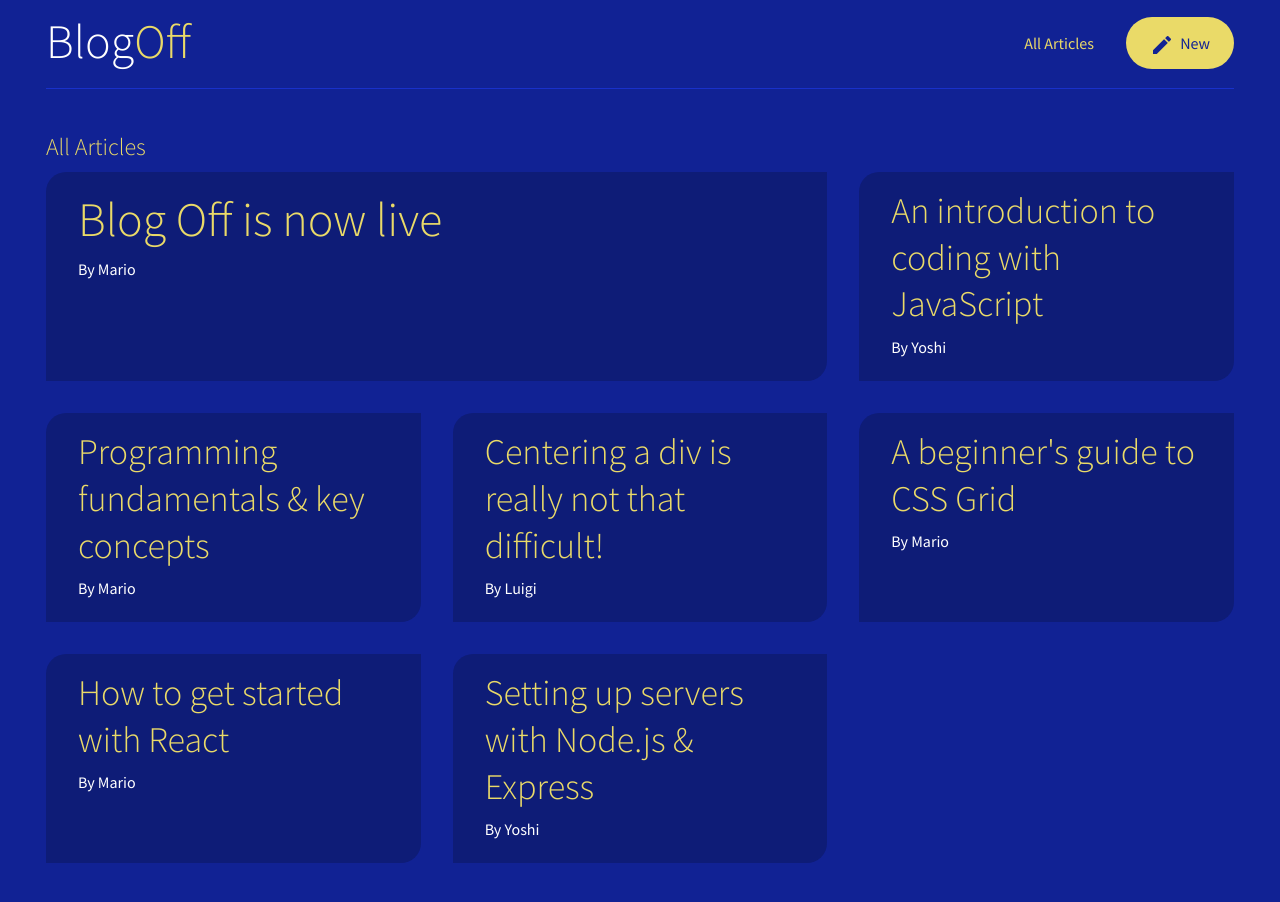
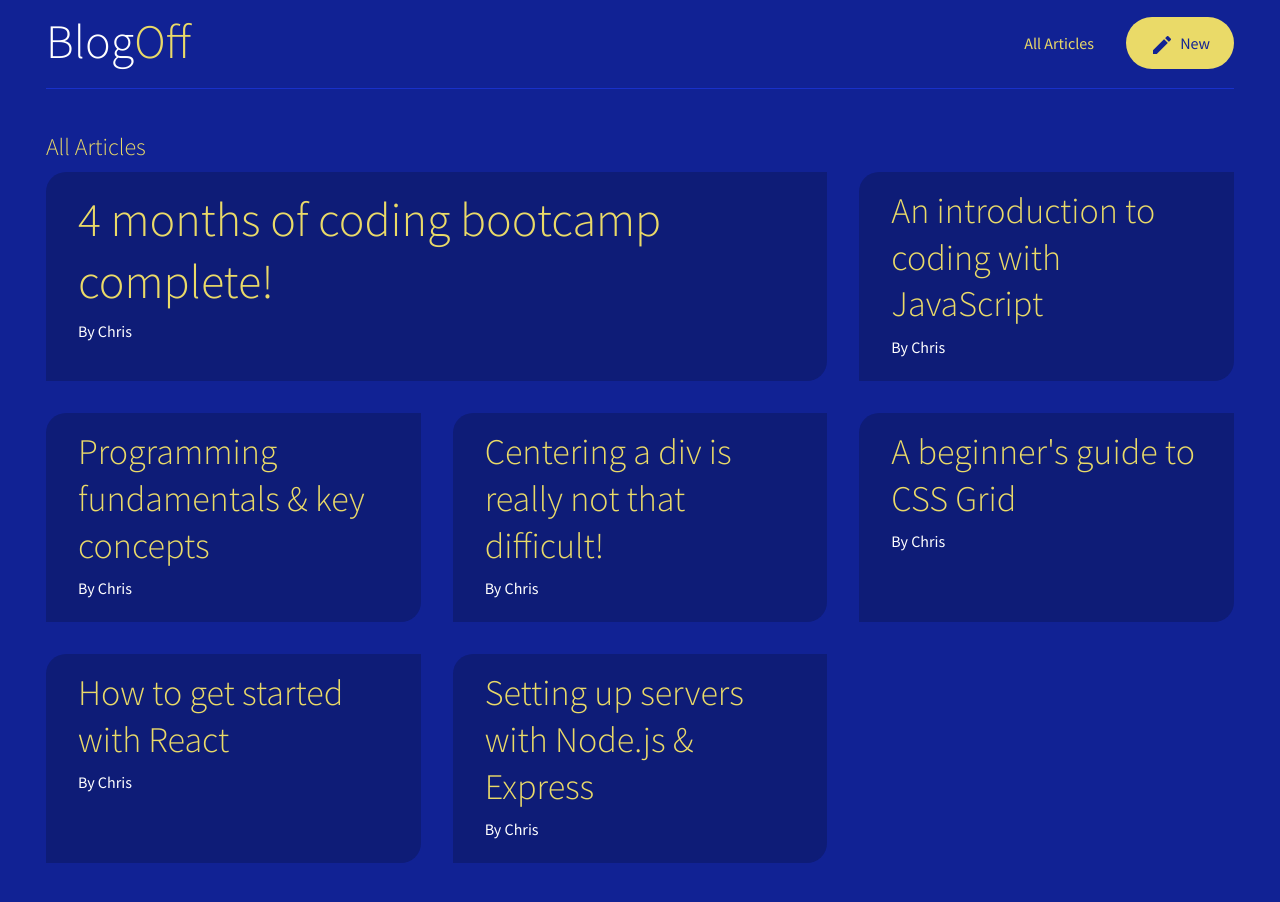
Before and after one commit to CH-DD/react-blog, a React (Create React App) app: page / in a window 1280 px wide. Built offline with nearby package versions, Linux system fonts and the light colour scheme; data requests are answered from the project's data file.

Commit message:
Tutorial #29 - Making POST Request complete. Tweaks to dummy-db & authors data

```diff
--- a/data/dummy-db.json
+++ b/data/dummy-db.json
@@ -2,43 +2,43 @@
   "articles": [
     {
       "id": 1,
-            "author": "Mario",
-            "title": "Blog Off is now live",
+      "author": "Chris",
+      "title": "4 months of coding bootcamp complete!",
       "body": "Lorem ipsum dolor sit amet, consectetur adipiscing elit, sed do eiusmod tempor incididunt ut labore et dolore magna aliqua. Ut enim ad minim veniam, quis nostrud exercitation ullamco laboris nisi ut aliquip ex ea commodo consequat.\n Lorem ipsum dolor sit amet, consectetur adipiscing elit, sed do eiusmod tempor incididunt ut labore et dolore magna aliqua. Ut enim ad minim veniam, quis nostrud exercitation ullamco laboris nisi ut aliquip ex ea commodo consequat. Duis aute irure dolor in reprehenderit in voluptate velit esse cillum dolore eu fugiat nulla pariatur. Excepteur sint occaecat cupidatat non proident, sunt in culpa qui officia deserunt mollit anim id est laborum.\n Lorem ipsum dolor sit amet, consectetur adipiscing elit, sed do eiusmod tempor incididunt ut labore et dolore magna aliqua. Ut enim ad minim veniam, quis nostrud exercitation ullamco laboris nisi ut aliquip ex ea commodo consequat.\n Lorem ipsum dolor sit amet, consectetur adipiscing elit, sed do eiusmod tempor incididunt ut labore et dolore magna aliqua. Ut enim ad minim veniam, quis nostrud exercitation ullamco laboris nisi ut aliquip ex ea commodo consequat. Duis aute irure dolor in reprehenderit in voluptate velit esse cillum dolore eu fugiat nulla pariatur. Excepteur sint occaecat cupidatat non proident, sunt in culpa qui officia deserunt mollit anim id est laborum."
     },
     {
       "id": 2,
-            "author": "Yoshi",
+      "author": "Chris",
       "title": "An introduction to coding with JavaScript",
       "body": "Lorem ipsum dolor sit amet, consectetur adipiscing elit, sed do eiusmod tempor incididunt ut labore et dolore magna aliqua. Ut enim ad minim veniam, quis nostrud exercitation ullamco laboris nisi ut aliquip ex ea commodo consequat.\n Lorem ipsum dolor sit amet, consectetur adipiscing elit, sed do eiusmod tempor incididunt ut labore et dolore magna aliqua. Ut enim ad minim veniam, quis nostrud exercitation ullamco laboris nisi ut aliquip ex ea commodo consequat. Duis aute irure dolor in reprehenderit in voluptate velit esse cillum dolore eu fugiat nulla pariatur. Excepteur sint occaecat cupidatat non proident, sunt in culpa qui officia deserunt mollit anim id est laborum.\n Lorem ipsum dolor sit amet, consectetur adipiscing elit, sed do eiusmod tempor incididunt ut labore et dolore magna aliqua. Ut enim ad minim veniam, quis nostrud exercitation ullamco laboris nisi ut aliquip ex ea commodo consequat.\n Lorem ipsum dolor sit amet, consectetur adipiscing elit, sed do eiusmod tempor incididunt ut labore et dolore magna aliqua. Ut enim ad minim veniam, quis nostrud exercitation ullamco laboris nisi ut aliquip ex ea commodo consequat. Duis aute irure dolor in reprehenderit in voluptate velit esse cillum dolore eu fugiat nulla pariatur. Excepteur sint occaecat cupidatat non proident, sunt in culpa qui officia deserunt mollit anim id est laborum."
     },
     {
       "id": 3,
-            "author": "Mario",
+      "author": "Chris",
       "title": "Programming fundamentals & key concepts",
       "body": "Lorem ipsum dolor sit amet, consectetur adipiscing elit, sed do eiusmod tempor incididunt ut labore et dolore magna aliqua. Ut enim ad minim veniam, quis nostrud exercitation ullamco laboris nisi ut aliquip ex ea commodo consequat.\n Lorem ipsum dolor sit amet, consectetur adipiscing elit, sed do eiusmod tempor incididunt ut labore et dolore magna aliqua. Ut enim ad minim veniam, quis nostrud exercitation ullamco laboris nisi ut aliquip ex ea commodo consequat. Duis aute irure dolor in reprehenderit in voluptate velit esse cillum dolore eu fugiat nulla pariatur. Excepteur sint occaecat cupidatat non proident, sunt in culpa qui officia deserunt mollit anim id est laborum.\n Lorem ipsum dolor sit amet, consectetur adipiscing elit, sed do eiusmod tempor incididunt ut labore et dolore magna aliqua. Ut enim ad minim veniam, quis nostrud exercitation ullamco laboris nisi ut aliquip ex ea commodo consequat.\n Lorem ipsum dolor sit amet, consectetur adipiscing elit, sed do eiusmod tempor incididunt ut labore et dolore magna aliqua. Ut enim ad minim veniam, quis nostrud exercitation ullamco laboris nisi ut aliquip ex ea commodo consequat. Duis aute irure dolor in reprehenderit in voluptate velit esse cillum dolore eu fugiat nulla pariatur. Excepteur sint occaecat cupidatat non proident, sunt in culpa qui officia deserunt mollit anim id est laborum."
     },
     {
       "id": 4,
-            "author": "Luigi",
+      "author": "Chris",
       "title": "Centering a div is really not that difficult!",
       "body": "Lorem ipsum dolor sit amet, consectetur adipiscing elit, sed do eiusmod tempor incididunt ut labore et dolore magna aliqua. Ut enim ad minim veniam, quis nostrud exercitation ullamco laboris nisi ut aliquip ex ea commodo consequat.\n Lorem ipsum dolor sit amet, consectetur adipiscing elit, sed do eiusmod tempor incididunt ut labore et dolore magna aliqua. Ut enim ad minim veniam, quis nostrud exercitation ullamco laboris nisi ut aliquip ex ea commodo consequat. Duis aute irure dolor in reprehenderit in voluptate velit esse cillum dolore eu fugiat nulla pariatur. Excepteur sint occaecat cupidatat non proident, sunt in culpa qui officia deserunt mollit anim id est laborum.\n Lorem ipsum dolor sit amet, consectetur adipiscing elit, sed do eiusmod tempor incididunt ut labore et dolore magna aliqua. Ut enim ad minim veniam, quis nostrud exercitation ullamco laboris nisi ut aliquip ex ea commodo consequat.\n Lorem ipsum dolor sit amet, consectetur adipiscing elit, sed do eiusmod tempor incididunt ut labore et dolore magna aliqua. Ut enim ad minim veniam, quis nostrud exercitation ullamco laboris nisi ut aliquip ex ea commodo consequat. Duis aute irure dolor in reprehenderit in voluptate velit esse cillum dolore eu fugiat nulla pariatur. Excepteur sint occaecat cupidatat non proident, sunt in culpa qui officia deserunt mollit anim id est laborum."
     },
     {
       "id": 5,
-            "author": "Mario",
+      "author": "Chris",
       "title": "A beginner's guide to CSS Grid",
       "body": "Lorem ipsum dolor sit amet, consectetur adipiscing elit, sed do eiusmod tempor incididunt ut labore et dolore magna aliqua. Ut enim ad minim veniam, quis nostrud exercitation ullamco laboris nisi ut aliquip ex ea commodo consequat.\n Lorem ipsum dolor sit amet, consectetur adipiscing elit, sed do eiusmod tempor incididunt ut labore et dolore magna aliqua. Ut enim ad minim veniam, quis nostrud exercitation ullamco laboris nisi ut aliquip ex ea commodo consequat. Duis aute irure dolor in reprehenderit in voluptate velit esse cillum dolore eu fugiat nulla pariatur. Excepteur sint occaecat cupidatat non proident, sunt in culpa qui officia deserunt mollit anim id est laborum.\n Lorem ipsum dolor sit amet, consectetur adipiscing elit, sed do eiusmod tempor incididunt ut labore et dolore magna aliqua. Ut enim ad minim veniam, quis nostrud exercitation ullamco laboris nisi ut aliquip ex ea commodo consequat.\n Lorem ipsum dolor sit amet, consectetur adipiscing elit, sed do eiusmod tempor incididunt ut labore et dolore magna aliqua. Ut enim ad minim veniam, quis nostrud exercitation ullamco laboris nisi ut aliquip ex ea commodo consequat. Duis aute irure dolor in reprehenderit in voluptate velit esse cillum dolore eu fugiat nulla pariatur. Excepteur sint occaecat cupidatat non proident, sunt in culpa qui officia deserunt mollit anim id est laborum."
     },
     {
       "id": 6,
-            "author": "Mario",
+      "author": "Chris",
       "title": "How to get started with React",
       "body": "Lorem ipsum dolor sit amet, consectetur adipiscing elit, sed do eiusmod tempor incididunt ut labore et dolore magna aliqua. Ut enim ad minim veniam, quis nostrud exercitation ullamco laboris nisi ut aliquip ex ea commodo consequat.\n Lorem ipsum dolor sit amet, consectetur adipiscing elit, sed do eiusmod tempor incididunt ut labore et dolore magna aliqua. Ut enim ad minim veniam, quis nostrud exercitation ullamco laboris nisi ut aliquip ex ea commodo consequat. Duis aute irure dolor in reprehenderit in voluptate velit esse cillum dolore eu fugiat nulla pariatur. Excepteur sint occaecat cupidatat non proident, sunt in culpa qui officia deserunt mollit anim id est laborum.\n Lorem ipsum dolor sit amet, consectetur adipiscing elit, sed do eiusmod tempor incididunt ut labore et dolore magna aliqua. Ut enim ad minim veniam, quis nostrud exercitation ullamco laboris nisi ut aliquip ex ea commodo consequat.\n Lorem ipsum dolor sit amet, consectetur adipiscing elit, sed do eiusmod tempor incididunt ut labore et dolore magna aliqua. Ut enim ad minim veniam, quis nostrud exercitation ullamco laboris nisi ut aliquip ex ea commodo consequat. Duis aute irure dolor in reprehenderit in voluptate velit esse cillum dolore eu fugiat nulla pariatur. Excepteur sint occaecat cupidatat non proident, sunt in culpa qui officia deserunt mollit anim id est laborum."
     },
     {
       "id": 7,
-            "author": "Yoshi",
+      "author": "Chris",
       "title": "Setting up servers with Node.js & Express",
       "body": "Lorem ipsum dolor sit amet, consectetur adipiscing elit, sed do eiusmod tempor incididunt ut labore et dolore magna aliqua. Ut enim ad minim veniam, quis nostrud exercitation ullamco laboris nisi ut aliquip ex ea commodo consequat.\n Lorem ipsum dolor sit amet, consectetur adipiscing elit, sed do eiusmod tempor incididunt ut labore et dolore magna aliqua. Ut enim ad minim veniam, quis nostrud exercitation ullamco laboris nisi ut aliquip ex ea commodo consequat. Duis aute irure dolor in reprehenderit in voluptate velit esse cillum dolore eu fugiat nulla pariatur. Excepteur sint occaecat cupidatat non proident, sunt in culpa qui officia deserunt mollit anim id est laborum.\n Lorem ipsum dolor sit amet, consectetur adipiscing elit, sed do eiusmod tempor incididunt ut labore et dolore magna aliqua. Ut enim ad minim veniam, quis nostrud exercitation ullamco laboris nisi ut aliquip ex ea commodo consequat.\n Lorem ipsum dolor sit amet, consectetur adipiscing elit, sed do eiusmod tempor incididunt ut labore et dolore magna aliqua. Ut enim ad minim veniam, quis nostrud exercitation ullamco laboris nisi ut aliquip ex ea commodo consequat. Duis aute irure dolor in reprehenderit in voluptate velit esse cillum dolore eu fugiat nulla pariatur. Excepteur sint occaecat cupidatat non proident, sunt in culpa qui officia deserunt mollit anim id est laborum."
     }
--- a/src/components/CreateArticle.js
+++ b/src/components/CreateArticle.js
@@ -5,7 +5,10 @@ const CreateArticle = () => {
     // State: for form input values
     const [ title, setTitle ] = useState("");           // initially empty
     const [ body, setBody ] = useState("");             // initially empty
-    const [ author, setAuthor ] = useState("Mario");    // inc. default value
+    const [ author, setAuthor ] = useState("Chris");    // inc. default value
+
+    // Loading message whilst posting article & waiting for submission
+    const [isLoading, setIsLoading] = useState(false);  // initial value: true
 
     // Handle form submission
     const handleSubmit = (event) => {
@@ -13,9 +16,22 @@ const CreateArticle = () => {
         // prevent default action: page refresh when button is pressed
         event.preventDefault();
 
-        // create a new article object. note: json-server automatically generates an id.
+        // create a new article object. note: json-server automatically generates id.
         const article = { title, body, author };
-        console.log(article);
+
+        // set loading status during submission
+        setIsLoading(true);
+
+        // make post request (using json-server). arguments: 1. url. 2. request details.
+        fetch("http://localhost:8000/articles", {
+            method: "POST",
+            headers: { "Content-Type": "application/json" },
+            body: JSON.stringify(article)  // convert object to json for the server
+
+        }).then(() => {  // async function when promise returned & posting is complete
+            console.log("New article has been added");
+            setIsLoading(false); // set loading status
+        })
     }
 
     return (
@@ -50,25 +66,22 @@ const CreateArticle = () => {
                         value={ author }
                         onChange={(event) => setAuthor(event.target.value)}
                     >
-                        <option value="Mario">Mario</option>
-                        <option value="Yoshi">Yoshi</option>
-                        <option value="Luigi">Luigi</option>
+                        <option value="Chris">Chris</option>
+                        <option value="Guest">Guest</option>
                     </select>
 
-                    <button>
+                    {/* show different buttons depending on submission status */}
+                    { !isLoading && <button>
                         <span className="material-icons">publish</span> Publish
-                    </button>
+                    </button> }
+                    { isLoading && <button disabled>
+                        <span className="material-icons">publish</span> Publishing...
+                    </button> }
 
                 </form>
 
             </section>
 
-            {/* temporary testing stuff */}
-            {/* <h4>Enter some values to test 2 way binding...</h4>
-            <p>Title text: { title }</p>
-            <p>Body text: { body }</p>
-            <p>Author: { author }</p>
-             */}
         </main>
     );
 }
```
Also changed, not shown: 1 other file (tests, documents, lock files or other folders). Lines whose indentation alone changed are shown as unchanged.
